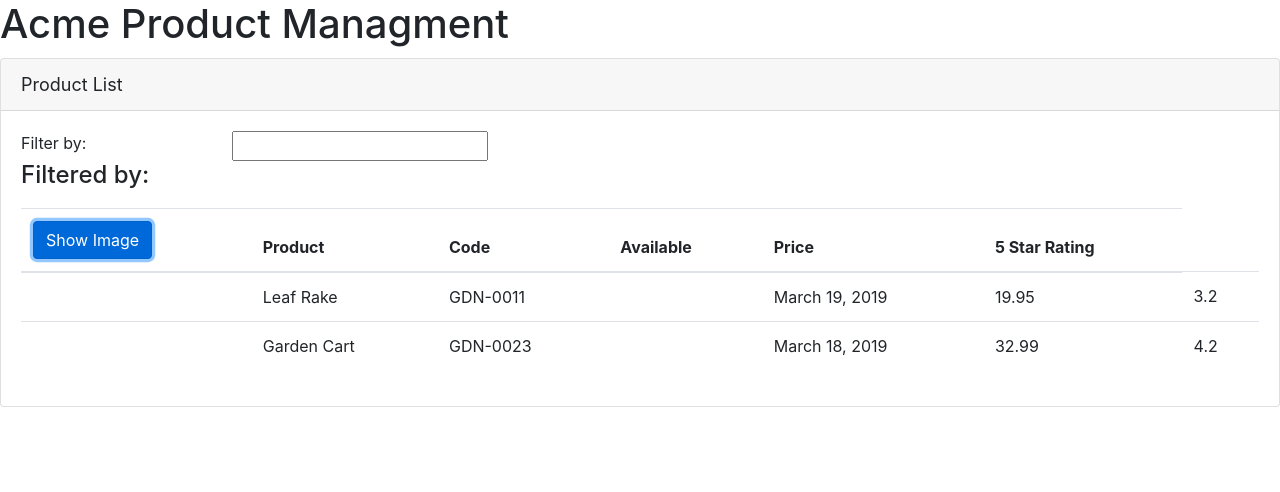
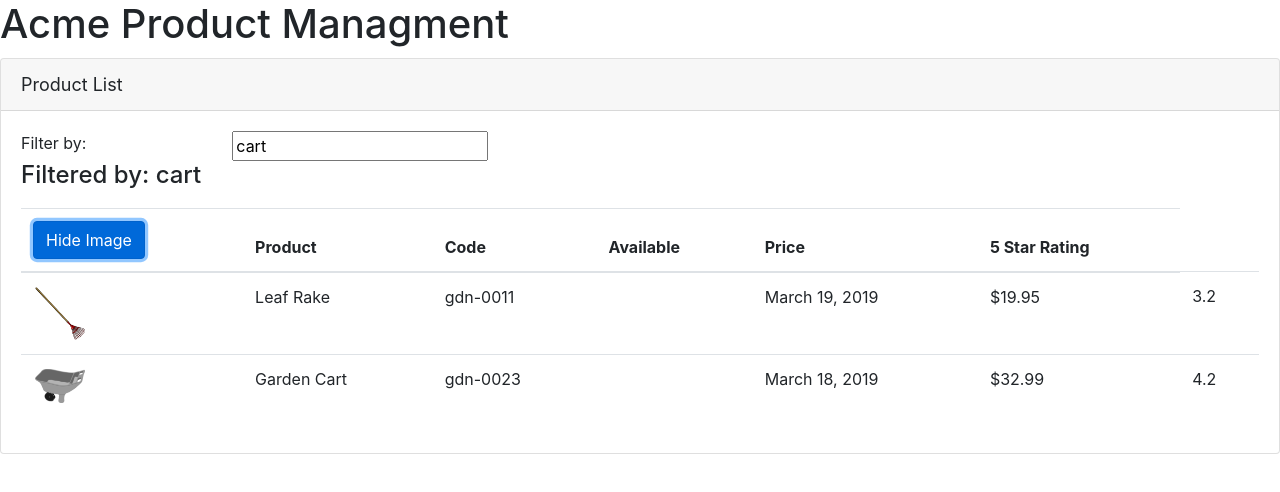
Before and after one commit to francisdyrhovden/Angular-tutorial, an Angular app in the folder APM-Start/: page / in a window 1280 px wide. Both pictures are taken after a click on the button "Show Image". Shown: the top 492 px of the page. Built offline with nearby package versions, Linux system fonts and the light colour scheme.

Commit message:
Module 6: Data Binding & Pipes

```diff
--- a/APM-Start/src/app/app.module.ts
+++ b/APM-Start/src/app/app.module.ts
@@ -1,6 +1,6 @@
 import { BrowserModule } from '@angular/platform-browser';
 import { NgModule } from '@angular/core';
-
+import { FormsModule } from '@angular/forms';
 import { AppComponent } from './app.component';
 import { ProductListComponent } from './products/product-list.component';
 
@@ -10,7 +10,8 @@
     ProductListComponent
   ],
   imports: [
-    BrowserModule
+    BrowserModule,
+    FormsModule
   ],
   bootstrap: [AppComponent]
 })
--- a/APM-Start/src/app/products/product-list.component.html
+++ b/APM-Start/src/app/products/product-list.component.html
@@ -6,12 +6,13 @@
         <div class='row'>
             <div class='col-md-2'>Filter by:</div>
             <div class='col-md-4'>
-                <input type='text' />
+                <input type='text'
+                        [(ngModel)]='listFilter'/>
             </div>
         </div>
         <div class='row'>
             <div class='col-md-6'>
-                <h4>Filtered by: </h4>
+                <h4>Filtered by: {{listFilter}} </h4>
             </div>
         </div>
         <div class='table-responsive'>
@@ -19,8 +20,9 @@
                 <thead>
                     <tr>
                         <th>
-                            <button class='btn btn-primary'>
-                                Show Image
+                            <button class='btn btn-primary'
+                                    (click)='toggleImage()'>
+                               {{showImage ? 'Hide' : 'Show'}} Image
                             </button>
                         </th>
                         <th>Product</th>
@@ -32,12 +34,18 @@
                 </thead>
                 <tbody>
                     <tr *ngFor='let product of products'>
-                        <td></td>
+                        <td>
+                            <img [src]='product.imageUrl'
+                                [title]='product.productName'
+                                [style.width.px]='imageWidth'
+                                [style.margin.px]='imageMargin'
+                                *ngIf='showImage'>
+                        </td>
                         <td>{{ product.productName }}</td>
-                        <td>{{ product.productCode }}</td>
+                        <td>{{ product.productCode | lowercase }}</td>
                         <td>{{ product.productDate }}</td>
                         <td>{{ product.releaseDate }}</td>
-                        <td>{{ product.price }}</td>
+                        <td>{{ product.price | currency:'USD':'symbol':'1.2-2' }}</td>
                         <td>{{ product.starRating }}</td>
                     </tr>
                 </tbody>
--- a/APM-Start/src/app/products/product-list.component.ts
+++ b/APM-Start/src/app/products/product-list.component.ts
@@ -7,6 +7,10 @@
 
 export class ProductListComponent {
     pageTitle: string = 'Product List';
+    imageWidth: number = 50;
+    imageMargin: number = 2;
+    showImage: boolean = false;
+    listFilter: string = 'cart';
     products: any[] = [
         {
             "productId": 1,
@@ -29,4 +33,8 @@
             "imageUrl": "assets/images/garden_cart.png"
           }
     ];
+
+    toggleImage(): void {
+      this.showImage = !this.showImage;
+    }
 }
```
